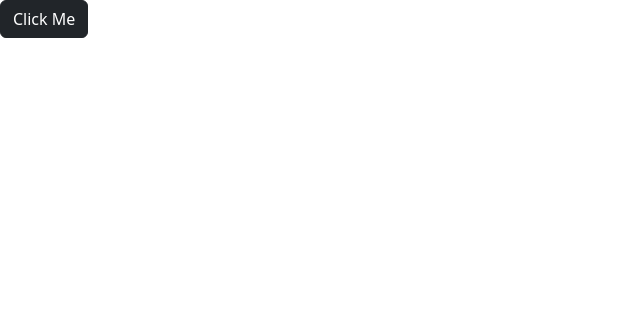
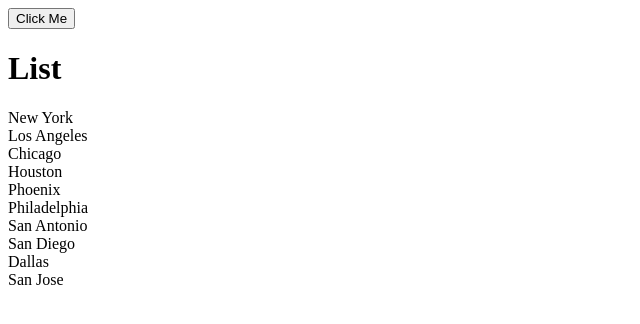
Before and after one commit to Horraira/React-Concept, a React (Vite) app: page / in a window 1280 px wide. Shown: the top 324 px of the page, without its empty margins (0-640 px from the left). Built offline with nearby package versions, Linux system fonts and the light colour scheme.

Commit message:
add custom css file structure

```diff
--- a/src/App.tsx
+++ b/src/App.tsx
@@ -6,6 +6,7 @@ import { useState } from 'react';
 
 function App() {
   const [alertVisible, setAlertVisibility] = useState(false);
+  const cities = ["New York", "Los Angeles", "Chicago", "Houston", "Phoenix", "Philadelphia", "San Antonio", "San Diego", "Dallas", "San Jose"];
 
   return (
     <div>
@@ -14,6 +15,7 @@ function App() {
           <Message />
         </Alert>}
       <Button color="dark" text="Click Me" onClicked={() => setAlertVisibility(true)} />
+      <ListGroup cities={cities} onSelectItem={(city) => console.log(city)} />
     </div>
   );
 }
--- /dev/null
+++ b/src/components/ListGroup/ListGroup.css
@@ -0,0 +1,8 @@
+
+.list-group {
+  list-style: none;
+  display: flex;
+  flex-direction: column;
+  padding-left: 0;
+  margin-bottom: 0;
+}
--- a/src/components/ListGroup.tsx
+++ b/src/components/ListGroup/ListGroup.tsx
@@ -1,11 +1,12 @@
 import { Fragment, useState } from "react";
+import "./ListGroup.css";
 
 // interface is used to define the type of props that the component will receive from the parent component
 // props is used to pass data from parent to child component
 
 interface Props {
     cities: string[];
-    title: string;
+    title?: string;
     onSelectItem: (city: string) => void;
 }
 
--- /dev/null
+++ b/src/components/ListGroup/index.ts
@@ -0,0 +1,3 @@
+import ListGroup from "./ListGroup";
+
+export default ListGroup;
--- a/src/main.tsx
+++ b/src/main.tsx
@@ -1,7 +1,7 @@
 import React from 'react'
 import ReactDOM from 'react-dom/client'
 import App from './App'
-import 'bootstrap/dist/css/bootstrap.css'
+// import 'bootstrap/dist/css/bootstrap.css'
 
 ReactDOM.createRoot(document.getElementById('root') as HTMLElement).render(
   <React.StrictMode>
```
